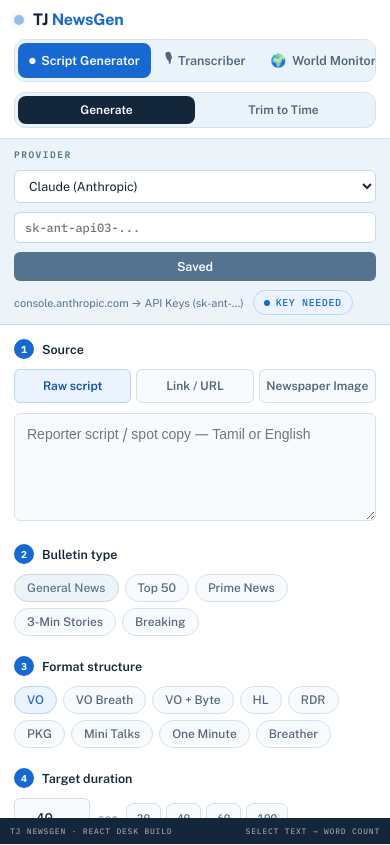
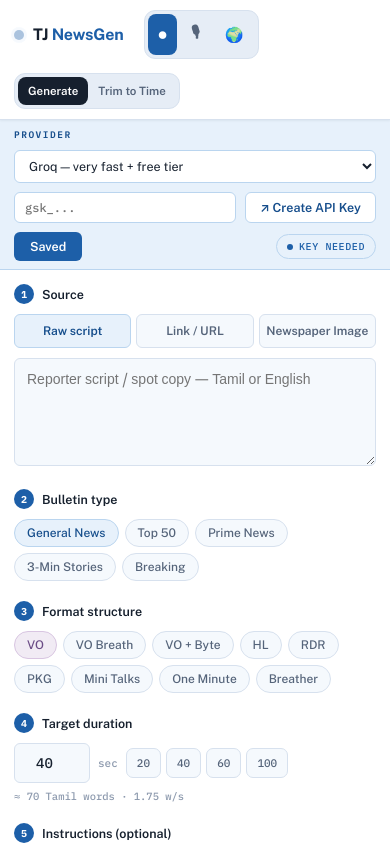
Before and after one commit to tjnewsroom/testnewsgen, a React (Vite) app: page / in a window 390 px wide. Shown: the top 845 px of the page. Built offline with nearby package versions, Linux system fonts and the light colour scheme.

Commit message:
Fix for all the changes and create api key as well

```diff
--- a/src/components/ApiKeyBar.jsx
+++ b/src/components/ApiKeyBar.jsx
@@ -1,5 +1,5 @@
 import { useState, useEffect } from 'react';
-import { PROVIDER_HINTS, PROVIDER_PLACEHOLDERS } from '../lib/llmProviders';
+import { PROVIDER_HINTS, PROVIDER_PLACEHOLDERS, PROVIDER_CONSOLE_URLS } from '../lib/llmProviders';
 import { useApiKeyStore } from '../hooks/useApiKeyStore';
 
 export default function ApiKeyBar() {
@@ -18,10 +18,10 @@ export default function ApiKeyBar() {
     <div className="apikey-bar">
       <label>PROVIDER</label>
       <select value={localProvider} onChange={(e) => setLocalProvider(e.target.value)}>
+        <option value="groq">Groq — very fast + free tier</option>
         <option value="claude">Claude (Anthropic)</option>
         <option value="gemini">Gemini (Google) — free tier</option>
         <option value="openai">ChatGPT (OpenAI)</option>
-        <option value="groq">Groq — very fast + free tier</option>
       </select>
       <input
         type="password"
@@ -29,6 +29,14 @@ export default function ApiKeyBar() {
         onChange={(e) => setLocalKey(e.target.value)}
         placeholder={PROVIDER_PLACEHOLDERS[localProvider] || 'API key...'}
       />
+      <button
+        type="button"
+        className="create-btn"
+        onClick={() => window.open(PROVIDER_CONSOLE_URLS[localProvider], '_blank', 'noopener,noreferrer')}
+        title={`Open ${PROVIDER_CONSOLE_URLS[localProvider]} in a new tab`}
+      >
+        ↗ Create API Key
+      </button>
       <button className="save-btn" onClick={() => save(localKey, localProvider)}>
         {dirty ? 'Save' : 'Saved'}
       </button>
--- a/src/components/TopBar.jsx
+++ b/src/components/TopBar.jsx
@@ -1,7 +1,7 @@
 const NAV = [
-  { id: 'newsgen', label: 'Script Generator', icon: '⏺', tone: 'tally' },
-  { id: 'transcriber', label: 'Transcriber', icon: '🎙', tone: 'ready' },
-  { id: 'monitor', label: 'World Monitor', icon: '🌍', tone: 'archive' },
+  { id: 'newsgen', label: 'Script Generator', icon: '⏺' },
+  { id: 'transcriber', label: 'Transcriber', icon: '🎙' },
+  { id: 'monitor', label: 'World Monitor', icon: '🌍' },
 ];
 
 export default function TopBar({ page, onNavigate, mode, onModeChange }) {
@@ -19,7 +19,7 @@ export default function TopBar({ page, onNavigate, mode, onModeChange }) {
         {NAV.map((n) => (
           <button
             key={n.id}
-            className={`nav-pill ${page === n.id ? `on tone-${n.tone}` : ''}`}
+            className={`nav-pill ${page === n.id ? 'on' : ''}`}
             onClick={() => onNavigate(n.id)}
           >
             <span aria-hidden="true">{n.icon}</span> {n.label}
--- a/src/hooks/useApiKeyStore.jsx
+++ b/src/hooks/useApiKeyStore.jsx
@@ -5,7 +5,7 @@ const ApiKeyContext = createContext(null);
 
 export function ApiKeyProvider({ children }) {
   const [provider, setProvider] = useState(() => {
-    try { return localStorage.getItem('tj_provider') || 'claude'; } catch { return 'claude'; }
+    try { return localStorage.getItem('tj_provider') || 'groq'; } catch { return 'groq'; }
   });
   const [key, setKey] = useState(() => {
     try { return localStorage.getItem('tj_key') || ''; } catch { return ''; }
--- a/src/pages/WorldMonitor/index.jsx
+++ b/src/pages/WorldMonitor/index.jsx
@@ -2,11 +2,11 @@ import { useMonitor } from '../../hooks/useMonitor';
 import { timeAgo, fetchArticleText } from '../../lib/monitorFeeds';
 
 const PRI_COLORS = {
-  BREAKING: { bg: '#FBEBE7', border: '#D6331F', badge: '#D6331F', badgeBg: '#F6D7D0' },
+  BREAKING: { bg: '#E7F1FB', border: '#164E8C', badge: '#164E8C', badgeBg: '#CFE1F5' },
   TAMIL: { bg: '#FCEEE2', border: '#C25A16', badge: '#C25A16', badgeBg: '#F5D8BB' },
   INDIA: { bg: '#E9F1F8', border: '#2A5C8A', badge: '#2A5C8A', badgeBg: '#CFE1EF' },
   HIGH: { bg: '#E7F3EC', border: '#1F7A5C', badge: '#1F7A5C', badgeBg: '#CBE8D8' },
-  NORMAL: { bg: '#FFFFFF', border: '#E2DCCE', badge: '#5B6472', badgeBg: '#EFEBE2' },
+  NORMAL: { bg: '#FFFFFF', border: '#D7E1EE', badge: '#55647A', badgeBg: '#E6EDF6' },
 };
 
 const FILTERS = [
--- a/src/styles/layout.css
+++ b/src/styles/layout.css
@@ -13,7 +13,6 @@
   padding: 0 20px;
   background: var(--paper);
   border-bottom: 1px solid var(--line);
-  box-shadow: var(--sh-1);
   flex-shrink: 0;
 }
 
@@ -81,10 +80,7 @@
 }
 
 .nav-pill:hover:not(.on) { color: var(--ink); background: var(--paper); }
-.nav-pill.on { color: #fff; }
-.nav-pill.on.tone-tally { background: var(--tally); }
-.nav-pill.on.tone-ready { background: var(--ready); }
-.nav-pill.on.tone-archive { background: var(--archive); }
+.nav-pill.on { color: #fff; background: var(--wire); }
 
 .mode-seg {
   display: flex;
@@ -116,8 +112,8 @@
   align-items: center;
   gap: 9px;
   padding: 9px 20px;
-  background: var(--standby-tint);
-  border-bottom: 1px solid var(--standby-line);
+  background: var(--wire-tint);
+  border-bottom: 1px solid var(--wire-line);
   flex-shrink: 0;
   flex-wrap: wrap;
 }
@@ -126,7 +122,7 @@
   font-family: var(--f-mono);
   font-size: 9.5px;
   letter-spacing: 1.5px;
-  color: var(--standby);
+  color: var(--wire-deep);
   font-weight: 600;
   white-space: nowrap;
 }
@@ -134,7 +130,7 @@
 .apikey-bar select,
 .apikey-bar input[type='password'] {
   background: var(--paper);
-  border: 1px solid var(--standby-line);
+  border: 1px solid var(--wire-line);
   border-radius: var(--r-sm);
   padding: 7px 10px;
   font-size: 12.5px;
@@ -147,11 +143,24 @@
   font-size: 12px;
 }
 
+.apikey-bar .create-btn {
+  padding: 7px 14px;
+  border: 1px solid var(--wire-line);
+  border-radius: var(--r-sm);
+  background: var(--paper);
+  color: var(--wire-deep);
+  font-weight: 600;
+  font-size: 12.5px;
+  white-space: nowrap;
+  transition: background 0.15s, color 0.15s;
+}
+.apikey-bar .create-btn:hover { background: var(--wire); color: #fff; }
+
 .apikey-bar .save-btn {
   padding: 7px 16px;
   border: none;
   border-radius: var(--r-sm);
-  background: var(--standby);
+  background: var(--wire);
   color: #fff;
   font-weight: 600;
   font-size: 12.5px;
@@ -160,7 +169,7 @@
 
 .apikey-bar .hint {
   font-size: 11px;
-  color: var(--standby);
+  color: var(--wire-deep);
   white-space: nowrap;
 }
 
@@ -237,24 +246,29 @@
 }
 
 @media (max-width: 860px) {
-  .topbar { flex-wrap: wrap; height: auto; min-height: 56px; padding: 10px 14px; }
-  .nav-pills { max-width: 100%; overflow-x: auto; }
+  .topbar { flex-wrap: wrap; height: auto; padding: 10px 14px; }
   .mode-seg { margin-left: 0; }
 }
 
-@media (max-width: 620px) {
-  .topbar { display: grid; grid-template-columns: 1fr auto; gap: 10px; }
-  .brand { min-width: 0; }
+/* ── mobile: collapse the fixed-viewport desk layout into one continuous
+   page scroll (sticky topbar, everything else flows normally) ── */
+@media (max-width: 760px) {
+  html, body { height: auto; }
+  body { overflow-y: auto; }
+  .app-shell { height: auto; min-height: 100vh; }
+  .topbar { position: sticky; top: 0; z-index: 20; box-shadow: var(--sh-1); }
+  .workspace { overflow: visible; position: static; min-height: 0; }
+  .page { position: static; height: auto; }
+  .footbar { height: auto; padding: 9px 14px; flex-wrap: wrap; gap: 6px 14px; }
+  .footbar .r { margin-left: 0; }
+  .sel-badge { display: none; }
+}
+
+@media (max-width: 480px) {
   .brand .tag { display: none; }
-  .nav-pills { grid-column: 1 / -1; width: 100%; justify-content: flex-start; }
-  .nav-pill { flex: 0 0 auto; padding: 7px 11px; }
-  .mode-seg { grid-column: 1 / -1; width: 100%; margin: 0; }
-  .mode-seg button { flex: 1; }
-  .topbar-spacer { display: none; }
-  .apikey-bar { padding: 9px 14px; }
-  .apikey-bar select, .apikey-bar input[type='password'], .apikey-bar .save-btn { width: 100%; min-width: 0; }
-  .apikey-bar .hint { white-space: normal; }
-  .status-pill { margin-left: 0; }
-  .footbar { gap: 8px; padding: 0 10px; font-size: 8px; overflow: hidden; white-space: nowrap; }
-  .footbar span:nth-child(2) { display: none; }
+  .nav-pill { padding: 8px 11px; font-size: 0; gap: 0; }
+  .nav-pill span[aria-hidden] { font-size: 15px; }
+  .mode-seg button { padding: 7px 10px; font-size: 11.5px; }
+  .apikey-bar { padding: 8px 14px; }
+  .apikey-bar .hint { display: none; }
 }
--- a/src/styles/scriptgen.css
+++ b/src/styles/scriptgen.css
@@ -48,7 +48,7 @@
   transition: 0.15s;
 }
 .sg-sc:hover { border-color: var(--ink-dim); color: var(--ink); }
-.sg-sc.on { background: var(--tally-tint); border-color: var(--tally-line); color: var(--tally-deep); }
+.sg-sc.on { background: var(--wire-tint); border-color: var(--wire-line); color: var(--wire-deep); }
 
 textarea, input[type='number'], input[type='text'] {
   width: 100%;
@@ -78,8 +78,8 @@ textarea { resize: vertical; min-height: 108px; line-height: 1.7; }
   transition: 0.15s;
 }
 .sg-chip:hover { border-color: var(--ink-dim); color: var(--ink); }
-.sg-chip.on { border-color: var(--standby-line); color: var(--standby); background: var(--standby-tint); }
-.sg-chip.fmt.on { border-color: var(--wire-line); color: var(--wire); background: var(--wire-tint); }
+.sg-chip.on { border-color: var(--wire-line); color: var(--wire-deep); background: var(--wire-tint); }
+.sg-chip.fmt.on { border-color: var(--archive-line); color: var(--archive); background: var(--archive-tint); }
 
 .sg-dur-row { display: flex; gap: 8px; align-items: center; }
 .sg-dur-row input { width: 76px; text-align: center; font-family: var(--f-mono); }
@@ -300,25 +300,22 @@ textarea { resize: vertical; min-height: 108px; line-height: 1.7; }
   .sg-cl-col { display: none; }
 }
 @media (max-width: 900px) {
-  .sg { flex-direction: column; overflow-y: auto; }
+  .sg { flex-direction: column; }
   .sg-rail { width: 100%; border-right: none; border-bottom: 1px solid var(--line); }
-  .sg-rail-scroll { max-height: 60vh; }
 }
-
-@media (max-width: 620px) {
-  .sg-rail-scroll { padding: 14px; max-height: none; }
-  .sg-rail-foot { padding: 12px 14px; }
-  .sg-stage-head { padding: 10px 14px; flex-wrap: wrap; }
-  .sg-stage-acts { width: 100%; margin-left: 0; }
-  .sg-stage-acts .btn { flex: 1; justify-content: center; }
+@media (max-width: 760px) {
+  /* let the page/body own the single scroll — no nested scroll areas */
+  .sg { overflow: visible; height: auto; }
+  .sg-rail { overflow: visible; height: auto; }
+  .sg-rail-scroll { max-height: none; overflow: visible; padding: 14px 14px 10px; }
+  .sg-rail-foot { position: sticky; bottom: 0; }
+  .sg-stage { overflow: visible; height: auto; }
   .sg-stage-body { padding: 14px; }
   .sg-flow { flex-direction: column; }
-  .sg-flow-step:first-child, .sg-flow-step:last-child { border-radius: 0; }
-  .sg-flow-step:first-child { border-radius: 10px 10px 0 0; }
-  .sg-flow-step:last-child { border-radius: 0 0 10px 10px; }
-  .sg-flow-step + .sg-flow-step { border-left: 1px solid var(--line); border-top: none; }
-  .sg-stat-row { gap: 6px; }
-  .sg-stat { padding: 10px 6px; }
-  .sg-slugstrip { align-items: flex-start; flex-wrap: wrap; }
-  .sg-slugstrip .dur { margin-left: 0; width: 100%; text-align: left; }
+  .sg-flow-step { border-radius: 0 !important; border-left: 1px solid var(--line) !important; }
+  .sg-flow-step:first-child { border-radius: 12px 12px 0 0 !important; }
+  .sg-flow-step:last-child { border-radius: 0 0 12px 12px !important; }
+  .sg-flow-step + .sg-flow-step { border-left: 1px solid var(--line) !important; border-top: none; }
+  .sg-slugstrip { flex-wrap: wrap; }
+  .sg-slugstrip .dur { margin-left: 0; text-align: left; }
 }
--- a/src/styles/tokens.css
+++ b/src/styles/tokens.css
@@ -1,42 +1,43 @@
 :root {
-  /* ── surfaces ── */
-  --bone: #F3F7FB;
+  /* ── surfaces (cool blue-white desk) ── */
+  --bone: #EEF3F9;
   --paper: #FFFFFF;
-  --panel: #F8FBFE;
-  --sunken: #EAF2FA;
-  --line: #D5E2EE;
-  --line-soft: #E6EEF5;
+  --panel: #F5F9FD;
+  --sunken: #E6EDF6;
+  --line: #D7E1EE;
+  --line-soft: #E3EAF3;
 
   /* ── ink ── */
-  --ink: #14263A;
-  --ink-dim: #526579;
-  --ink-faint: #8293A3;
+  --ink: #16202E;
+  --ink-dim: #55647A;
+  --ink-faint: #8C99AD;
 
   /* ── signal colors (broadcast tally-light system) ── */
-  --tally: #1769D1;         /* primary action / on-air */
-  --tally-deep: #0D4FA3;
-  --tally-tint: #EAF3FF;
-  --tally-line: #B9D5F5;
+  --tally: #1D5FA8;         /* primary action blue (was red — now unified blue/white) */
+  --tally-deep: #164E8C;
+  --tally-tint: #E7F1FB;
+  --tally-line: #BAD5EF;
 
-  --standby: #55738F;       /* slate blue — pending / standby */
-  --standby-tint: #EDF4F9;
-  --standby-line: #C7D9E8;
+  --standby: #B9791F;       /* amber — pending / standby */
+  --standby-tint: #FAF0DE;
+  --standby-line: #EBD3A0;
 
-  --ready: #087F72;         /* teal — good / ready */
-  --ready-tint: #E5F5F2;
-  --ready-line: #B4DED8;
+  --ready: #1F7A5C;         /* emerald — good / ready */
+  --ready-tint: #E7F3EC;
+  --ready-line: #B7DBC9;
 
-  --wire: #1769D1;          /* professional blue — links / info */
-  --wire-tint: #EAF3FF;
-  --wire-line: #B9D5F5;
+  --wire: #1D5FA8;          /* primary blue — the app's main interactive color */
+  --wire-deep: #164E8C;
+  --wire-tint: #E7F1FB;
+  --wire-line: #BAD5EF;
 
-  --archive: #496A9A;       /* muted blue — meta / MOS */
-  --archive-tint: #EDF2FA;
-  --archive-line: #C8D5E8;
+  --archive: #6B4C86;       /* violet — meta / MOS */
+  --archive-tint: #F1EBF4;
+  --archive-line: #D8C5E1;
 
-  --tamil-flag: #1473A8;    /* ocean blue — tamil-source stories */
-  --tamil-tint: #E9F4FA;
-  --tamil-line: #B8DCEB;
+  --tamil-flag: #C25A16;    /* burnt orange — tamil-source stories */
+  --tamil-tint: #FCEEE2;
+  --tamil-line: #F0C89D;
 
   /* ── type ── */
   --f-ui: 'Public Sans', -apple-system, 'Segoe UI', sans-serif;
@@ -49,9 +50,9 @@
   --r-lg: 14px;
 
   /* ── shadow (single, disciplined system — not per-card) ── */
-  --sh-1: 0 1px 2px rgba(20, 38, 58, 0.06);
-  --sh-2: 0 3px 10px rgba(20, 38, 58, 0.08);
-  --sh-3: 0 10px 30px rgba(20, 38, 58, 0.12);
+  --sh-1: 0 1px 2px rgba(22, 32, 46, 0.06);
+  --sh-2: 0 3px 10px rgba(22, 32, 46, 0.08);
+  --sh-3: 0 10px 30px rgba(22, 32, 46, 0.12);
 
   color-scheme: light;
 }
@@ -64,7 +65,7 @@ body {
   background: var(--bone);
   color: var(--ink);
   font-family: var(--f-ui);
-  font-size: 15px;
+  font-size: 14px;
   -webkit-font-smoothing: antialiased;
   overflow: hidden;
 }
```
Also changed, not shown: src/styles/monitor.css (+11 -4 lines), src/styles/transcriber.css (+9 -8 lines), src/lib/llmProviders.js.
